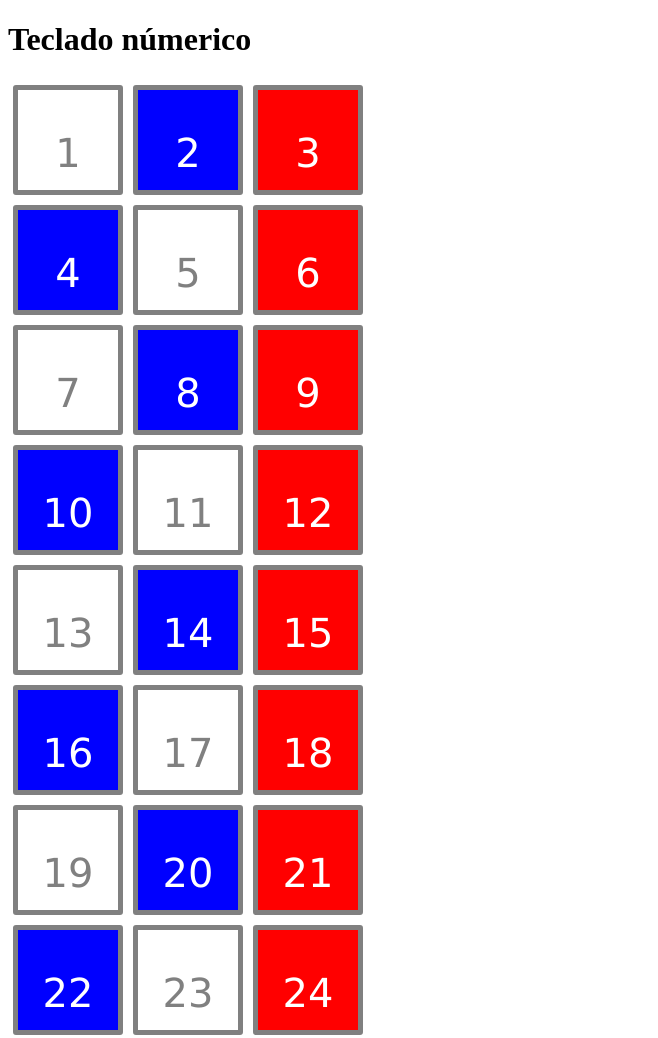
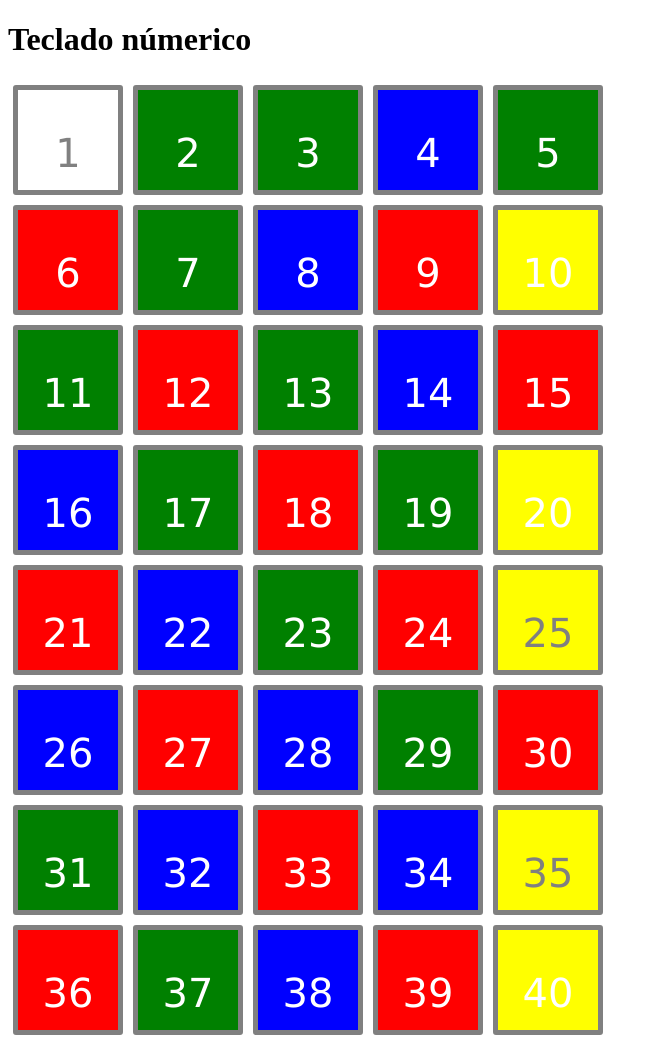
Before and after one commit to AliciaITB/Git_A3D2-ClasesM06, a plain HTML site: page DOM/teclado.html in a window 1280 px wide. Shown: the top 1038 px of the page, without its empty margins (0-658 px from the left). Drawn offline with Linux system fonts and the light colour scheme.

Commit message:
tecladoPrimo

```diff
--- a/DOM/teclado.html
+++ b/DOM/teclado.html
@@ -20,7 +20,7 @@
         #teclado{
             display: flex;
             flex-wrap: wrap;
-            width: 400px;
+            width: 600px;
         }
 
 
@@ -33,30 +33,7 @@
     <div id="teclado">
 
     </div>
-    <script>
-        //Cojo el div del teclado, para luego ir añadiendo
-        let teclado = document.getElementById("teclado");
-
-        for (let i = 1; i < 100; i++) {
-            //Creo la tecla
-            let tecla = document.createElement("div");
-            tecla.innerHTML = "<p>"+i+"</p>";
-            tecla.className = "tecla";
-
-            if((i%2)==0){
-                //poner fondo azul
-                tecla.style.background="blue";
-                tecla.style.color="white";
-            }
-            if((i%3)==0){
-                //poner fondo azul
-                tecla.style.background="red";
-                tecla.style.color="white";
-            }
-
-            //Añado la tecla al teclado
-            teclado.appendChild(tecla);
-        }
+    <script src="teclado.js">
     </script>
 </body>
 
--- /dev/null
+++ b/DOM/teclado.js
@@ -0,0 +1,50 @@
+
+function crearTeclado() {
+    //Cojo el div del teclado, para luego ir añadiendo
+    let teclado = document.getElementById("teclado");
+
+    for (let i = 1; i < 100; i++) {
+        //Creo la tecla
+        let tecla = document.createElement("div");
+        tecla.innerHTML = "<p>" + i + "</p>";
+        tecla.className = "tecla";
+
+        if ((i % 2) == 0) {
+            //poner fondo azul
+            tecla.style.background = "blue";
+            tecla.style.color = "white";
+        }
+        if ((i % 5) == 0) {
+            //poner fondo azul
+            tecla.style.background = "yellow";
+
+        }
+        if ((i % 3) == 0) {
+            //poner fondo azul
+            tecla.style.background = "red";
+            tecla.style.color = "white";
+        }
+        if (esPrimo(i)) {
+            //poner fondo azul
+            tecla.style.background = "green";
+            tecla.style.color = "white";
+        }
+
+        //Añado la tecla al teclado
+        teclado.appendChild(tecla);
+    }
+}
+
+function esPrimo(num) {
+    if (num < 2) return false;        // 0 y 1 no son primos
+    let limite = Math.sqrt(num);      // optimización
+
+    for (let i = 2; i <= limite; i++) {
+        if (num % i === 0) {
+            return false;             // si es divisible, no es primo
+        }
+    }
+    return true;                       // si no tuvo divisores, es primo
+}
+
+crearTeclado();
```
